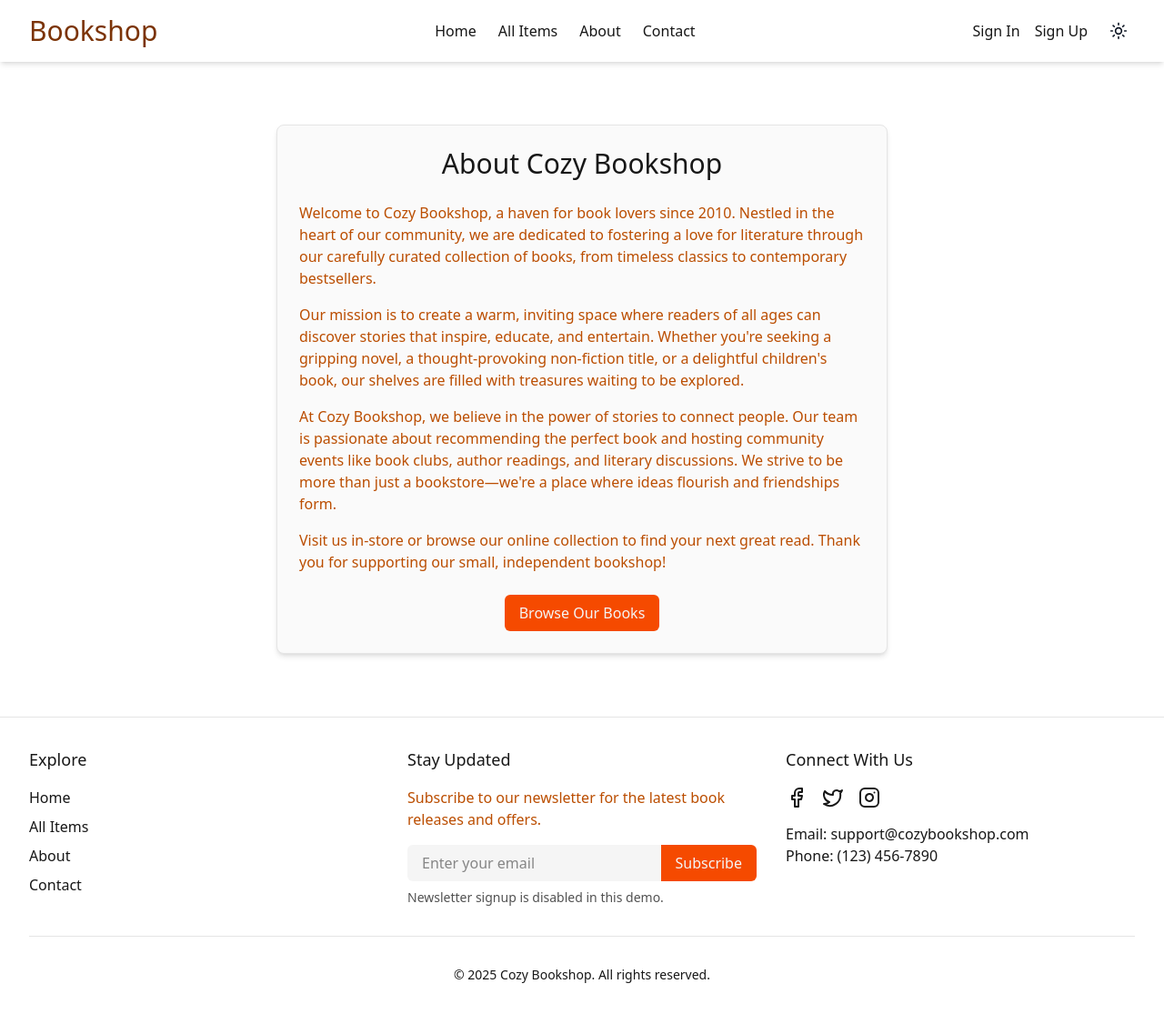
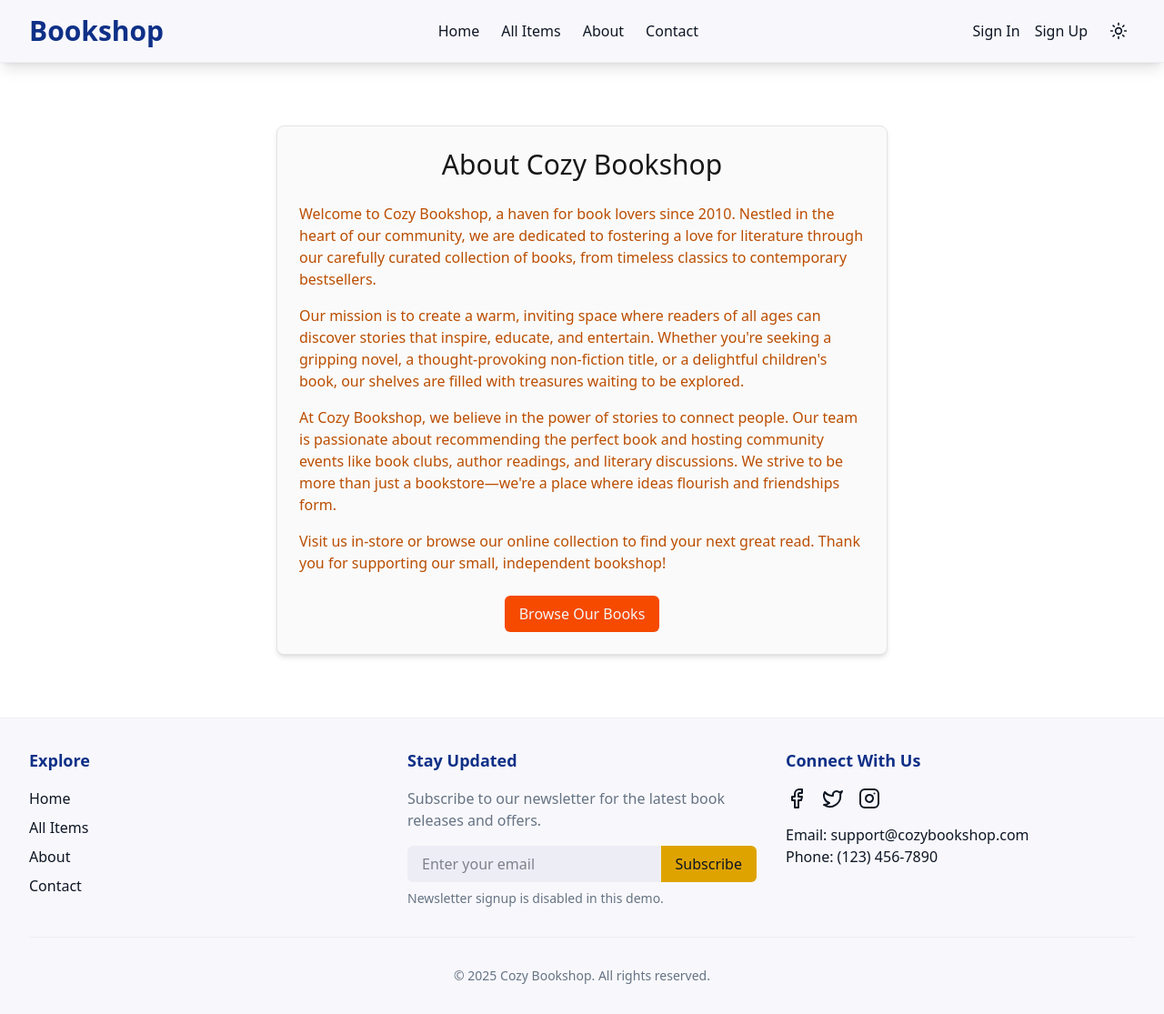
Before and after one commit to pubudu2003060/cozy-book-shop, a React (Vite) app in the folder Frontend/: page /about in a window 1280 px wide. Shown: the whole page at 91% size. Built offline with nearby package versions, Linux system fonts and the light colour scheme.

Commit message:
style: update components with new theme colors and styles for consistency

```diff
--- a/Frontend/src/components/darkmoodtogller/DarkmoodToggler.jsx
+++ b/Frontend/src/components/darkmoodtogller/DarkmoodToggler.jsx
@@ -29,7 +29,7 @@ const DarkmoodToggler = () => {
   return (
     <button
       onClick={handleTheme}
-      className="p-2 rounded-md text-text dark:text-textdark hover:bg-accent dark:hover:bg-accentdark hover:text-textdark dark:hover:text-text transition-colors focus:outline-none focus:ring-2 focus:ring-secondary dark:focus:ring-secondarydark"
+      className="p-2 rounded-md text-theme hover:bg-theme-accent hover:text-theme-neutral transition-all duration-300 focus:outline-none focus:ring-2 focus:ring-theme-primary"
       aria-label={isDark ? "Switch to light mode" : "Switch to dark mode"}
     >
       {isDark ? <Moon size={20} /> : <Sun size={20} />}
--- a/Frontend/src/components/footer/Footer.jsx
+++ b/Frontend/src/components/footer/Footer.jsx
@@ -4,20 +4,20 @@ import { Facebook, Twitter, Instagram } from "lucide-react";
 
 const Footer = () => {
   return (
-    <footer className=" bg-white dark:bg-[#1a1611]  px-4 sm:px-6 lg:px-8 py-8 border-t border-neutral-200 dark:border-neutral-700">
+    <footer className="bg-theme px-4 sm:px-6 lg:px-8 py-8 border-t border-theme-neutral">
       <div className="max-w-7xl mx-auto">
         {/* Footer Content */}
         <div className="grid grid-cols-1 md:grid-cols-3 gap-8">
           {/* Navigation Links */}
           <div>
-            <h3 className="text-lg font-heading text-neutral-900 dark:text-neutral-100 mb-4">
+            <h3 className="text-lg font-heading text-theme-primary mb-4 font-bold">
               Explore
             </h3>
             <ul className="space-y-2">
               <li>
                 <Link
                   to="/"
-                  className="font-body text-neutral-900 dark:text-neutral-100 hover:text-orange-600 dark:hover:text-orange-500 transition-colors"
+                  className="font-body text-theme hover:text-theme-accent transition-colors duration-300"
                 >
                   Home
                 </Link>
@@ -25,7 +25,7 @@ const Footer = () => {
               <li>
                 <Link
                   to="/allitems"
-                  className="font-body text-neutral-900 dark:text-neutral-100 hover:text-orange-600 dark:hover:text-orange-500 transition-colors"
+                  className="font-body text-theme hover:text-theme-accent transition-colors duration-300"
                 >
                   All Items
                 </Link>
@@ -33,7 +33,7 @@ const Footer = () => {
               <li>
                 <Link
                   to="/about"
-                  className="font-body text-neutral-900 dark:text-neutral-100 hover:text-orange-600 dark:hover:text-orange-500 transition-colors"
+                  className="font-body text-theme hover:text-theme-accent transition-colors duration-300"
                 >
                   About
                 </Link>
@@ -41,7 +41,7 @@ const Footer = () => {
               <li>
                 <Link
                   to="/contact"
-                  className="font-body text-neutral-900 dark:text-neutral-100 hover:text-orange-600 dark:hover:text-orange-500 transition-colors"
+                  className="font-body text-theme hover:text-theme-accent transition-colors duration-300"
                 >
                   Contact
                 </Link>
@@ -51,10 +51,10 @@ const Footer = () => {
 
           {/* Newsletter Signup */}
           <div>
-            <h3 className="text-lg font-heading text-neutral-900 dark:text-neutral-100 mb-4">
+            <h3 className="text-lg font-heading text-theme-primary mb-4 font-bold">
               Stay Updated
             </h3>
-            <p className="font-body text-amber-700 dark:text-amber-200 mb-4">
+            <p className="font-body text-theme-secondary mb-4">
               Subscribe to our newsletter for the latest book releases and
               offers.
             </p>
@@ -62,24 +62,24 @@ const Footer = () => {
               <input
                 type="email"
                 placeholder="Enter your email"
-                className="w-full px-4 py-2 rounded-l-md bg-neutral-100 dark:bg-neutral-800 text-neutral-900 dark:text-neutral-100 focus:outline-none focus:ring-2 focus:ring-orange-600 dark:focus:ring-orange-500"
+                className="w-full px-4 py-2 rounded-l-md bg-theme-neutral text-theme focus:outline-none focus:ring-2 focus:ring-theme-primary transition-all duration-300"
                 disabled
               />
               <button
-                className="bg-orange-600 dark:bg-orange-500 text-neutral-100 dark:text-neutral-900 px-4 py-2 rounded-r-md hover:bg-green-800 dark:hover:bg-green-700 transition-colors"
+                className="bg-theme-accent text-theme px-4 py-2 rounded-r-md hover:bg-theme-primary hover:text-theme-neutral transition-all duration-300"
                 disabled
               >
                 Subscribe
               </button>
             </div>
-            <p className="text-sm font-body text-neutral-600 dark:text-neutral-400 mt-2">
+            <p className="text-sm font-body text-theme-secondary mt-2">
               Newsletter signup is disabled in this demo.
             </p>
           </div>
 
           {/* Social Media & Contact */}
           <div>
-            <h3 className="text-lg font-heading text-neutral-900 dark:text-neutral-100 mb-4">
+            <h3 className="text-lg font-heading text-theme-primary mb-4 font-bold">
               Connect With Us
             </h3>
             <div className="flex space-x-4 mb-4">
@@ -87,7 +87,7 @@ const Footer = () => {
                 href="https://facebook.com"
                 target="_blank"
                 rel="noopener noreferrer"
-                className="text-neutral-900 dark:text-neutral-100 hover:text-orange-600 dark:hover:text-orange-500 transition-colors"
+                className="text-theme hover:text-theme-accent transition-colors duration-300"
                 aria-label="Facebook"
               >
                 <Facebook size={24} />
@@ -96,7 +96,7 @@ const Footer = () => {
                 href="https://twitter.com"
                 target="_blank"
                 rel="noopener noreferrer"
-                className="text-neutral-900 dark:text-neutral-100 hover:text-orange-600 dark:hover:text-orange-500 transition-colors"
+                className="text-theme hover:text-theme-accent transition-colors duration-300"
                 aria-label="Twitter"
               >
                 <Twitter size={24} />
@@ -105,24 +105,22 @@ const Footer = () => {
                 href="https://instagram.com"
                 target="_blank"
                 rel="noopener noreferrer"
-                className="text-neutral-900 dark:text-neutral-100 hover:text-orange-600 dark:hover:text-orange-500 transition-colors"
+                className="text-theme hover:text-theme-accent transition-colors duration-300"
                 aria-label="Instagram"
               >
                 <Instagram size={24} />
               </a>
             </div>
-            <p className="font-body text-neutral-900 dark:text-neutral-100">
+            <p className="font-body text-theme">
               Email: support@cozybookshop.com
             </p>
-            <p className="font-body text-neutral-900 dark:text-neutral-100">
-              Phone: (123) 456-7890
-            </p>
+            <p className="font-body text-theme">Phone: (123) 456-7890</p>
           </div>
         </div>
 
         {/* Copyright */}
-        <div className="mt-8 pt-8 border-t border-neutral-200 dark:border-neutral-700 text-center">
-          <p className="font-body text-neutral-900 dark:text-neutral-100 text-sm">
+        <div className="mt-8 pt-8 border-t border-theme-neutral text-center">
+          <p className="font-body text-theme-secondary text-sm">
             &copy; {new Date().getFullYear()} Cozy Bookshop. All rights
             reserved.
           </p>
--- a/Frontend/src/components/header/Header.jsx
+++ b/Frontend/src/components/header/Header.jsx
@@ -30,11 +30,11 @@ const Header = () => {
   };
 
   return (
-    <header className="relative flex items-center justify-between px-4 py-3 bg-white dark:bg-[#1a1611] shadow-md md:px-8 md:py-4">
+    <header className="relative flex items-center justify-between px-4 py-3 bg-theme shadow-lg md:px-8 md:py-4 border-b border-theme-neutral">
       <div>
         <Link
           to="/"
-          className="font-heading text-2xl md:text-3xl text-amber-900 dark:text-amber-700"
+          className="font-heading text-2xl md:text-3xl text-theme-primary font-bold"
         >
           Bookshop
         </Link>
@@ -45,7 +45,7 @@ const Header = () => {
           <li>
             <Link
               to="/"
-              className="font-body text-neutral-900 dark:text-neutral-100 hover:text-orange-600 dark:hover:text-orange-500 font-medium transition-colors"
+              className="font-body text-theme hover:text-theme-accent font-medium transition-colors duration-300"
             >
               Home
             </Link>
@@ -53,7 +53,7 @@ const Header = () => {
           <li>
             <Link
               to="/allitems"
-              className="font-body text-neutral-900 dark:text-neutral-100 hover:text-orange-600 dark:hover:text-orange-500 font-medium transition-colors"
+              className="font-body text-theme hover:text-theme-accent font-medium transition-colors duration-300"
             >
               All Items
             </Link>
@@ -61,7 +61,7 @@ const Header = () => {
           <li>
             <Link
               to="/about"
-              className="font-body text-neutral-900 dark:text-neutral-100 hover:text-orange-600 dark:hover:text-orange-500 font-medium transition-colors"
+              className="font-body text-theme hover:text-theme-accent font-medium transition-colors duration-300"
             >
               About
             </Link>
@@ -69,7 +69,7 @@ const Header = () => {
           <li>
             <Link
               to="/contact"
-              className="font-body text-neutral-900 dark:text-neutral-100 hover:text-orange-600 dark:hover:text-orange-500 font-medium transition-colors"
+              className="font-body text-theme hover:text-theme-accent font-medium transition-colors duration-300"
             >
               Contact
             </Link>
@@ -82,16 +82,16 @@ const Header = () => {
           <>
             <button
               onClick={handleLogout}
-              className="bg-orange-600 dark:bg-orange-500 text-neutral-100 dark:text-neutral-900 px-3 py-1 rounded-md hover:bg-green-800 dark:hover:bg-green-700 text-sm md:text-base font-medium transition-colors focus:outline-none focus:ring-2 focus:ring-green-800 dark:focus:ring-green-700"
+              className="bg-theme-primary text-theme-neutral px-3 py-1 rounded-md hover:bg-theme-secondary font-medium transition-all duration-300 focus:outline-none focus:ring-2 focus:ring-theme-primary"
             >
               Log Out
             </button>
 
             <Link
               to="/cart"
-              className="relative font-body text-neutral-900 dark:text-neutral-100 hover:text-orange-600 dark:hover:text-orange-500 text-sm md:text-base"
+              className="relative font-body text-theme hover:text-theme-accent transition-colors duration-300"
             >
-              <span className="absolute top-[-15px] right-0 bg-orange-600 dark:bg-orange-500 rounded-2xl h-5 w-5 flex items-center justify-center text-xs text-neutral-100 dark:text-neutral-900">
+              <span className="absolute top-[-15px] right-0 bg-theme-accent text-theme rounded-full h-5 w-5 flex items-center justify-center text-xs font-medium">
                 {cartCount}
               </span>
               <ShoppingCart />
@@ -99,16 +99,15 @@ const Header = () => {
           </>
         ) : (
           <>
-            {" "}
             <Link
               to="/signin"
-              className="hidden md:block font-body text-neutral-900 dark:text-neutral-100 hover:text-orange-600 dark:hover:text-orange-500 text-sm md:text-base"
+              className="hidden md:block font-body text-theme hover:text-theme-accent transition-colors duration-300"
             >
               Sign In
             </Link>
             <Link
               to="/signup"
-              className="hidden md:block font-body text-neutral-900 dark:text-neutral-100 hover:text-orange-600 dark:hover:text-orange-500 text-sm md:text-base"
+              className="hidden md:block font-body text-theme hover:text-theme-accent transition-colors duration-300"
             >
               Sign Up
             </Link>
@@ -121,7 +120,7 @@ const Header = () => {
       {/* Mobile Menu Toggle */}
       <div className="md:hidden">
         <button
-          className="text-neutral-900 dark:text-neutral-100 hover:text-orange-600 dark:hover:text-orange-500 focus:outline-none"
+          className="text-theme hover:text-theme-accent focus:outline-none transition-colors duration-300"
           aria-label={
             isMobileMenuOpen ? "Close mobile menu" : "Open mobile menu"
           }
@@ -150,12 +149,12 @@ const Header = () => {
 
       {/* Mobile Menu */}
       {isMobileMenuOpen && (
-        <nav className="md:hidden absolute top-full left-0 w-full bg-neutral-50 dark:bg-[#2d251f] shadow-md">
+        <nav className="md:hidden absolute top-full left-0 w-full bg-theme-neutral shadow-lg border-t border-theme-secondary z-50">
           <ul className="flex flex-col items-center py-4">
             <li className="w-full">
               <Link
                 to="/"
-                className="block py-2 text-center font-body text-neutral-900 dark:text-neutral-100 hover:text-orange-600 dark:hover:text-orange-500 font-medium transition-colors"
+                className="block py-2 text-center font-body text-theme hover:text-theme-accent font-medium transition-colors duration-300"
                 onClick={toggleMobileMenu}
               >
                 Home
@@ -164,7 +163,7 @@ const Header = () => {
             <li className="w-full">
               <Link
                 to="/allitems"
-                className="block py-2 text-center font-body text-neutral-900 dark:text-neutral-100 hover:text-orange-600 dark:hover:text-orange-500 font-medium transition-colors"
+                className="block py-2 text-center font-body text-theme hover:text-theme-accent font-medium transition-colors duration-300"
                 onClick={toggleMobileMenu}
               >
                 All Items
@@ -173,7 +172,7 @@ const Header = () => {
             <li className="w-full">
               <Link
                 to="/about"
-                className="block py-2 text-center font-body text-neutral-900 dark:text-neutral-100 hover:text-orange-600 dark:hover:text-orange-500 font-medium transition-colors"
+                className="block py-2 text-center font-body text-theme hover:text-theme-accent font-medium transition-colors duration-300"
                 onClick={toggleMobileMenu}
               >
                 About
@@ -182,7 +181,7 @@ const Header = () => {
             <li className="w-full">
               <Link
                 to="/contact"
-                className="block py-2 text-center font-body text-neutral-900 dark:text-neutral-100 hover:text-orange-600 dark:hover:text-orange-500 font-medium transition-colors"
+                className="block py-2 text-center font-body text-theme hover:text-theme-accent font-medium transition-colors duration-300"
                 onClick={toggleMobileMenu}
               >
                 Contact
@@ -195,17 +194,16 @@ const Header = () => {
                 <li className="w-full">
                   <Link
                     to="/signin"
-                    className="block py-2 text-center font-body text-neutral-900 dark:text-neutral-100 hover:text-orange-600 dark:hover:text-orange-500 font-medium transition-colors"
+                    className="block py-2 text-center font-body text-theme hover:text-theme-accent font-medium transition-colors duration-300"
                     onClick={toggleMobileMenu}
                   >
                     Sign In
                   </Link>
                 </li>
-
                 <li className="w-full">
                   <Link
                     to="/signup"
-                    className="block py-2 text-center font-body text-neutral-900 dark:text-neutral-100 hover:text-orange-600 dark:hover:text-orange-500 font-medium transition-colors"
+                    className="block py-2 text-center font-body text-theme hover:text-theme-accent font-medium transition-colors duration-300"
                     onClick={toggleMobileMenu}
                   >
                     Sign Up
--- a/Frontend/src/index.css
+++ b/Frontend/src/index.css
@@ -12,4 +12,135 @@
   --color-neutraldark: oklch(0.25 0.02 280);
   --color-text: oklch(0.2 0.03 260);
   --color-textdark: oklch(0.9 0.01 260);
+  --color-bg: oklch(0.98 0.005 280);
+  --color-bgdark: oklch(0.15 0.02 280);
+
+  /* Define Tailwind custom colors */
+  --color-primary-light: var(--color-primary);
+  --color-primary-dark: var(--color-primarydark);
+  --color-secondary-light: var(--color-secondary);
+  --color-secondary-dark: var(--color-secondarydark);
+  --color-accent-light: var(--color-accent);
+  --color-accent-dark: var(--color-accentdark);
+  --color-neutral-light: var(--color-neutral);
+  --color-neutral-dark: var(--color-neutraldark);
+  --color-text-light: var(--color-text);
+  --color-text-dark: var(--color-textdark);
+  --color-bg-light: var(--color-bg);
+  --color-bg-dark: var(--color-bgdark);
 }
+
+/* Custom utility classes */
+.bg-theme {
+  background-color: var(--color-bg);
+}
+.dark .bg-theme {
+  background-color: var(--color-bgdark);
+}
+
+.bg-theme-neutral {
+  background-color: var(--color-neutral);
+}
+.dark .bg-theme-neutral {
+  background-color: var(--color-neutraldark);
+}
+
+.bg-theme-primary {
+  background-color: var(--color-primary);
+}
+.dark .bg-theme-primary {
+  background-color: var(--color-primarydark);
+}
+
+.bg-theme-secondary {
+  background-color: var(--color-secondary);
+}
+.dark .bg-theme-secondary {
+  background-color: var(--color-secondarydark);
+}
+
+.bg-theme-accent {
+  background-color: var(--color-accent);
+}
+.dark .bg-theme-accent {
+  background-color: var(--color-accentdark);
+}
+
+.text-theme {
+  color: var(--color-text);
+}
+.dark .text-theme {
+  color: var(--color-textdark);
+}
+
+.text-theme-primary {
+  color: var(--color-primary);
+}
+.dark .text-theme-primary {
+  color: var(--color-primarydark);
+}
+
+.text-theme-secondary {
+  color: var(--color-secondary);
+}
+.dark .text-theme-secondary {
+  color: var(--color-secondarydark);
+}
+
+.text-theme-accent {
+  color: var(--color-accent);
+}
+.dark .text-theme-accent {
+  color: var(--color-accentdark);
+}
+
+.text-theme-neutral {
+  color: var(--color-neutral);
+}
+.dark .text-theme-neutral {
+  color: var(--color-neutraldark);
+}
+
+.border-theme-neutral {
+  border-color: var(--color-neutral);
+}
+.dark .border-theme-neutral {
+  border-color: var(--color-neutraldark);
+}
+
+.border-theme-secondary {
+  border-color: var(--color-secondary);
+}
+.dark .border-theme-secondary {
+  border-color: var(--color-secondarydark);
+}
+
+/* Hover states */
+.hover\:bg-theme-primary:hover {
+  background-color: var(--color-primary);
+}
+.dark .hover\:bg-theme-primary:hover {
+  background-color: var(--color-primarydark);
+}
+
+.hover\:text-theme-primary:hover {
+  color: var(--color-primary);
+}
+.dark .hover\:text-theme-primary:hover {
+  color: var(--color-primarydark);
+}
+
+.hover\:text-theme-accent:hover {
+  color: var(--color-accent);
+}
+.dark .hover\:text-theme-accent:hover {
+  color: var(--color-accentdark);
+}
+
+/* Focus states */
+.focus\:ring-theme-primary:focus {
+  --tw-ring-color: var(--color-primary);
+}
+.dark .focus\:ring-theme-primary:focus {
+  --tw-ring-color: var(--color-primarydark);
+}
```
Also changed, not shown: Frontend/src/components/card/ItemCard.jsx (+7 -7 lines), Frontend/src/screns/home/Home.jsx (+15 -11 lines).
